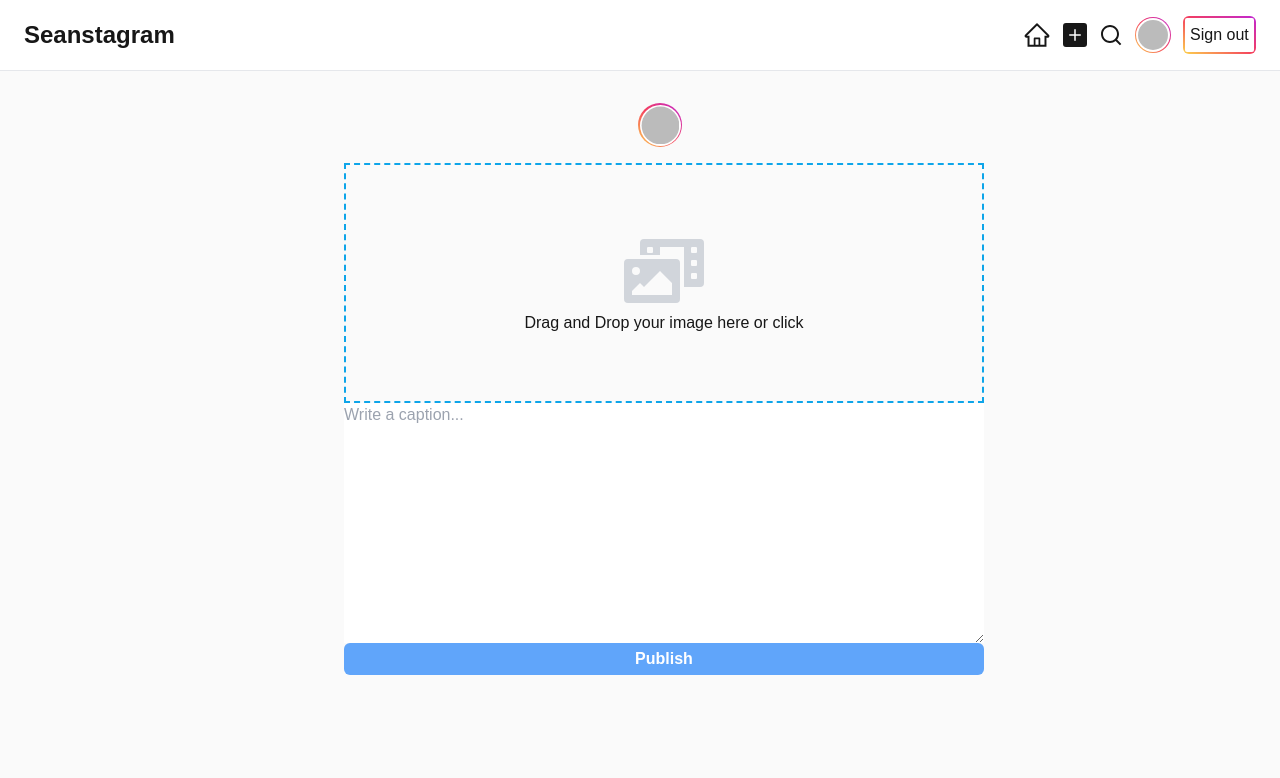
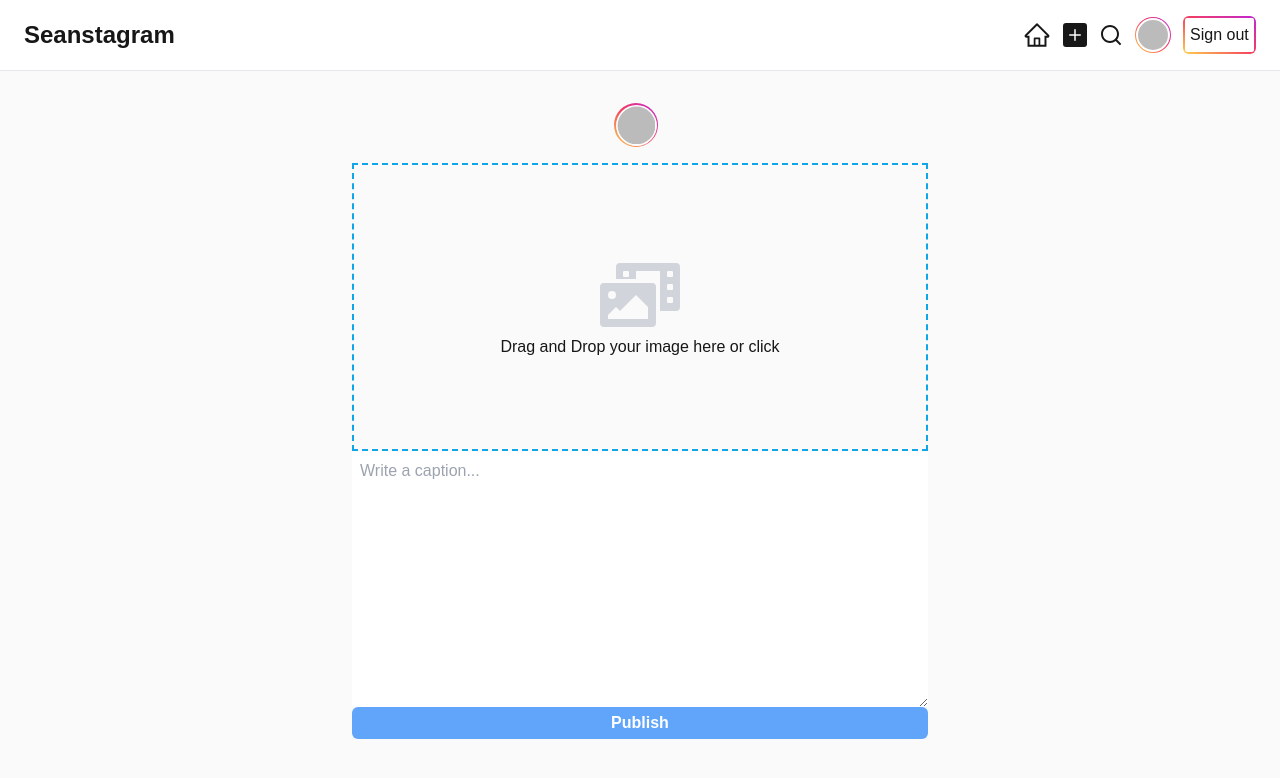
Before and after one commit to shyunlee/nvrthlss_instagram, a Next.js app: page /new in a window 1280 px wide. Shown: the top 778 px of the page. Built offline with nearby package versions, Linux system fonts and the light colour scheme; no server answers; sample sign-in values are in the browser's storage.

Commit message:
update style New Post page

```diff
--- a/src/app/new/page.tsx
+++ b/src/app/new/page.tsx
@@ -17,8 +17,6 @@ export default async function AddNewPage() {
   }
 
   return (
-    <div className='md:w-[50%]'>
       <NewPost user={user} />
-    </div>
   );
 }
--- a/src/components/NewPost.tsx
+++ b/src/components/NewPost.tsx
@@ -5,6 +5,7 @@ import PostUserAvatar from './PostUserAvatar';
 import FilesIcon from './ui/icons/FilesIcon';
 import Button from './ui/Button';
 import { ChangeEvent, useState } from 'react';
+import Image from 'next/image';
 
 type NewPostProps = {
   user: AuthUser;
@@ -12,7 +13,6 @@ type NewPostProps = {
 
 export default function NewPost({ user: { username, image } }: NewPostProps) {
   const [isDragging, setIsDragging] = useState(false);
-  const [dragCounter, setDragCounter] = useState(0);
   const [file, setFile] = useState<File>();
 
   const handleChange = (e: ChangeEvent<HTMLInputElement>) => {
@@ -25,16 +25,9 @@ export default function NewPost({ user: { username, image } }: NewPostProps) {
 
   const handleDrag = (e: React.DragEvent) => {
     if (e.type === 'dragenter') {
-      setDragCounter(dragCounter + 1)
       setIsDragging(true);
     } else if (e.type === 'dragleave') {
-      setDragCounter((prev) => {
-        const newCounter = prev - 1
-        if (newCounter === 0) {
-          setIsDragging(false);
-        }
-        return newCounter
-      })
+      setIsDragging(false);
     }
   };
 
@@ -51,7 +44,7 @@ export default function NewPost({ user: { username, image } }: NewPostProps) {
     }
   };
   return (
-    <section className='w-full flex flex-col items-center mt-6 mx-6'>
+    <section className='w-full max-w-xl flex flex-col items-center m-6'>
       <PostUserAvatar username={username} userImage={image ?? ''} />
       <form className='w-full flex flex-col mt-2'>
         <input
@@ -64,7 +57,7 @@ export default function NewPost({ user: { username, image } }: NewPostProps) {
         />
         <label
           htmlFor='input-upload'
-          className={`relative w-full flex flex-col items-center justify-center h-60 ${!file && 'border-2 border-sky-500 border-dashed'}`}
+          className={`relative w-full flex flex-col items-center justify-center h-72 ${!file && 'border-2 border-sky-500 border-dashed'}`}
           onDragEnter={handleDrag}
           onDragLeave={handleDrag}
           onDragOver={handleDragOver}
@@ -73,11 +66,24 @@ export default function NewPost({ user: { username, image } }: NewPostProps) {
           {isDragging && (
             <div className='absolute inset-0 z-10 bg-sky-500/20 pointer-events-none' />
           )}
-          <FilesIcon />
-          <p>Drag and Drop your image here or click</p>
+          {!file && (
+            <div className='flex flex-col items-center pointer-events-none'>
+              <FilesIcon />
+              <p>Drag and Drop your image here or click</p>
+            </div>
+          )}
+          {file && (
+              <Image
+                className='object-cover'
+                src={URL.createObjectURL(file)}
+                alt='local file'
+                fill
+                sizes='650px'
+              />
+          )}
         </label>
         <textarea
-          className='outline-none'
+          className='outline-none p-2'
           name='text'
           id='input-text'
           required
```
